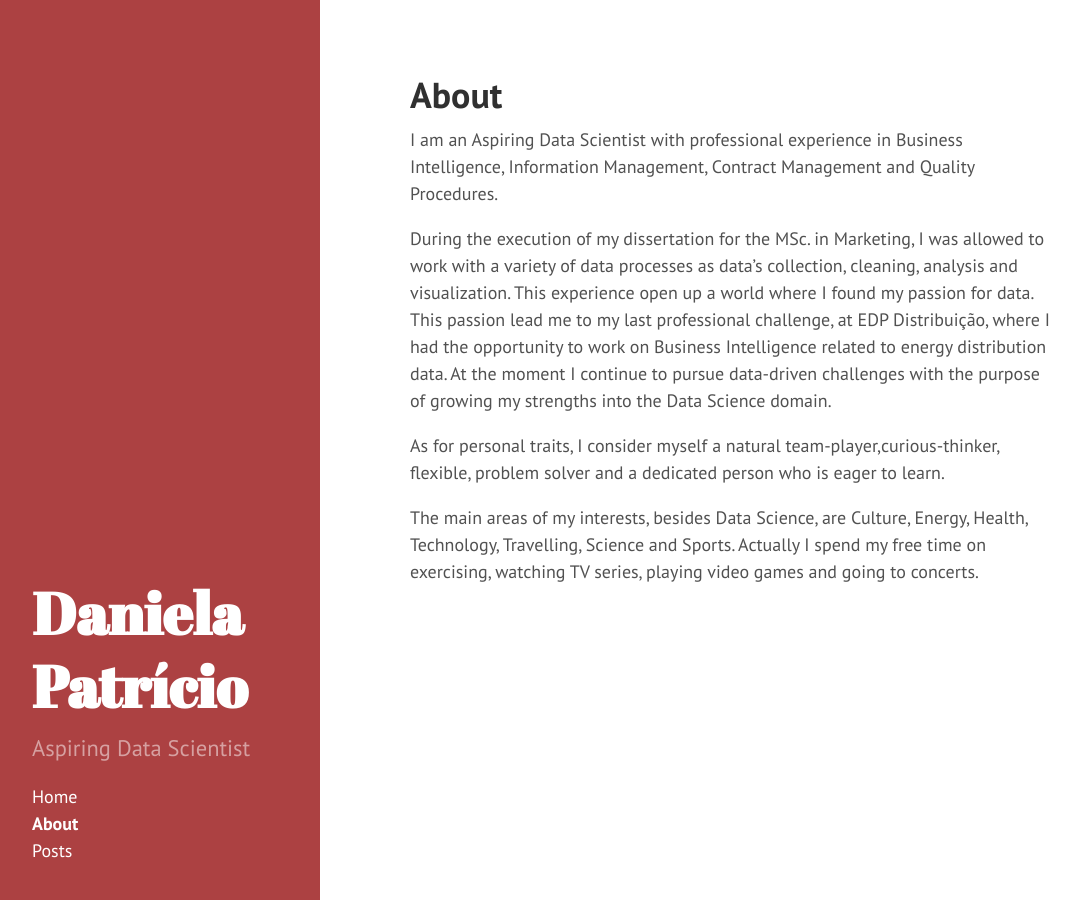
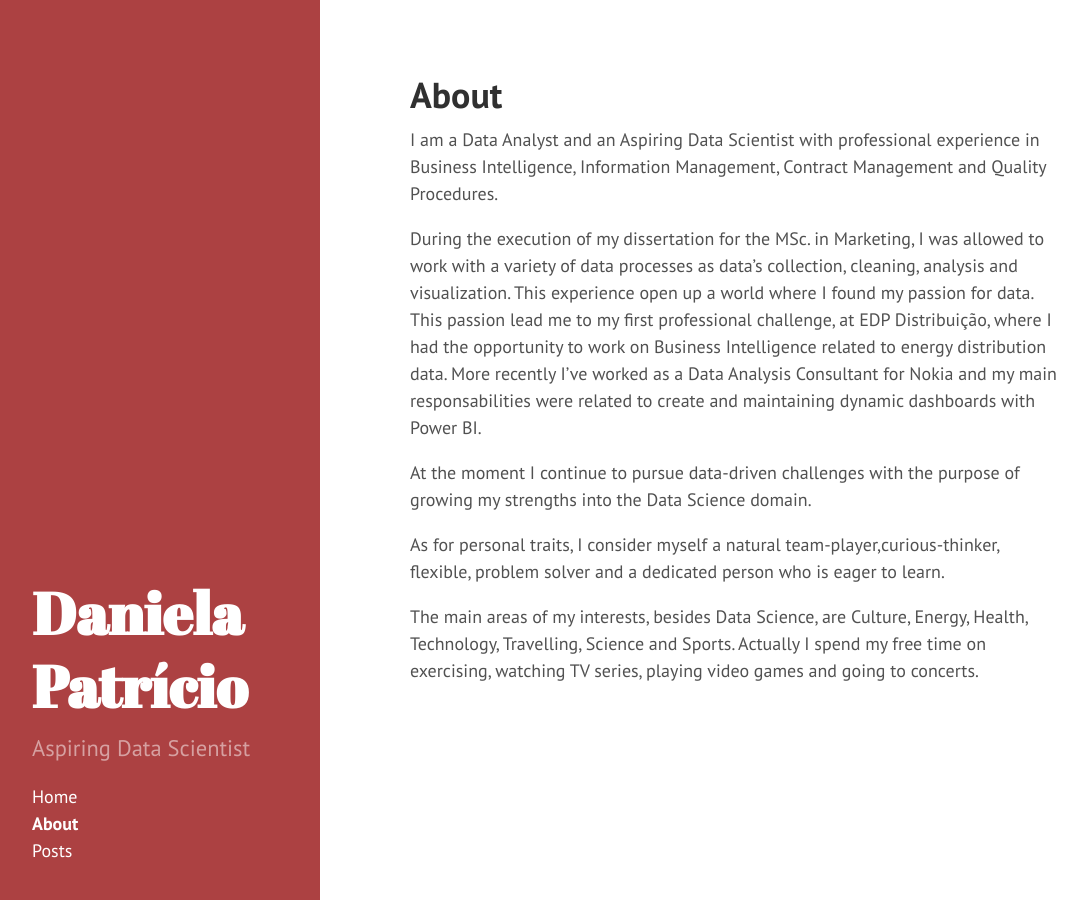
Before and after one commit to DanielaPatricio/DanielaPatricio.github.io, a Jekyll site: the page built from about.md, in a window 1280 px wide. Shown: the whole page, without its empty margins (4-1091 px from the left). Built offline with Jekyll 4.4.1, drawn with Linux system fonts in a browser that asks for light colours.

Commit message:
Added more info to the about page

```diff
--- a/about.md
+++ b/about.md
@@ -3,9 +3,11 @@ layout: page
 title: About
 ---
 
-I am an Aspiring Data Scientist with professional experience in Business Intelligence, Information Management, Contract Management and Quality Procedures.
+I am a Data Analyst and an Aspiring Data Scientist with professional experience in Business Intelligence, Information Management, Contract Management and Quality Procedures.
 
-During the execution of my dissertation for the MSc. in Marketing, I was allowed to work with a variety of data processes as data’s collection, cleaning, analysis and visualization. This experience open up a world where I found my passion for data. This passion lead me to my last professional challenge, at EDP Distribuição, where I had the opportunity to work on Business Intelligence related to energy distribution data.
+During the execution of my dissertation for the MSc. in Marketing, I was allowed to work with a variety of data processes as data’s collection, cleaning, analysis and visualization. This experience open up a world where I found my passion for data. This passion lead me to my first professional challenge, at EDP Distribuição, where I had the opportunity to work on Business Intelligence related to energy distribution data. More recently I've worked as a Data Analysis Consultant for Nokia and my main responsabilities were related to
+create and maintaining dynamic dashboards with Power BI.
+
 At the moment I continue to pursue data-driven challenges with the purpose of growing my strengths into the Data Science domain.
 
 As for personal traits, I consider myself a natural team-player,curious-thinker, flexible, problem solver and a dedicated person who is eager to learn.
```
